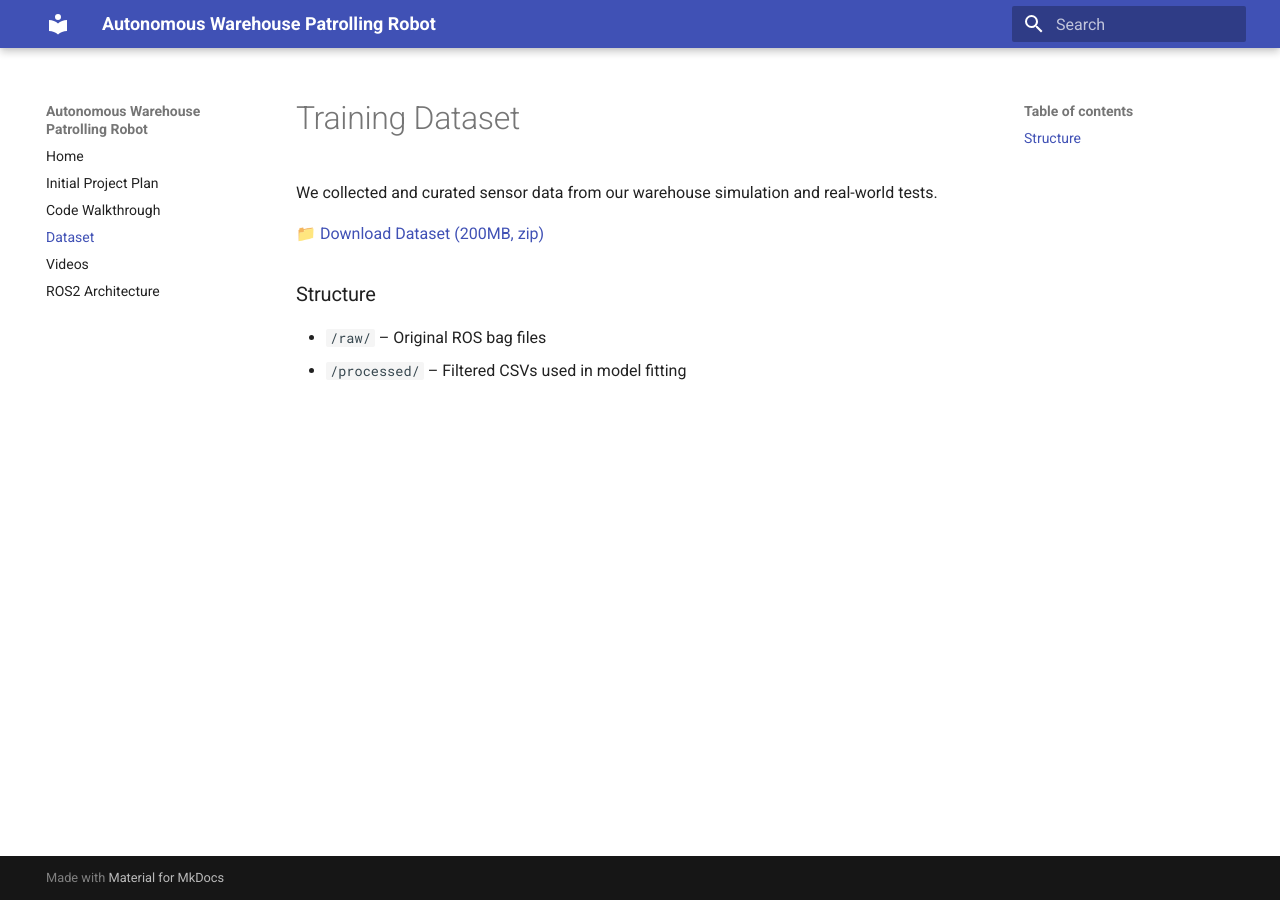
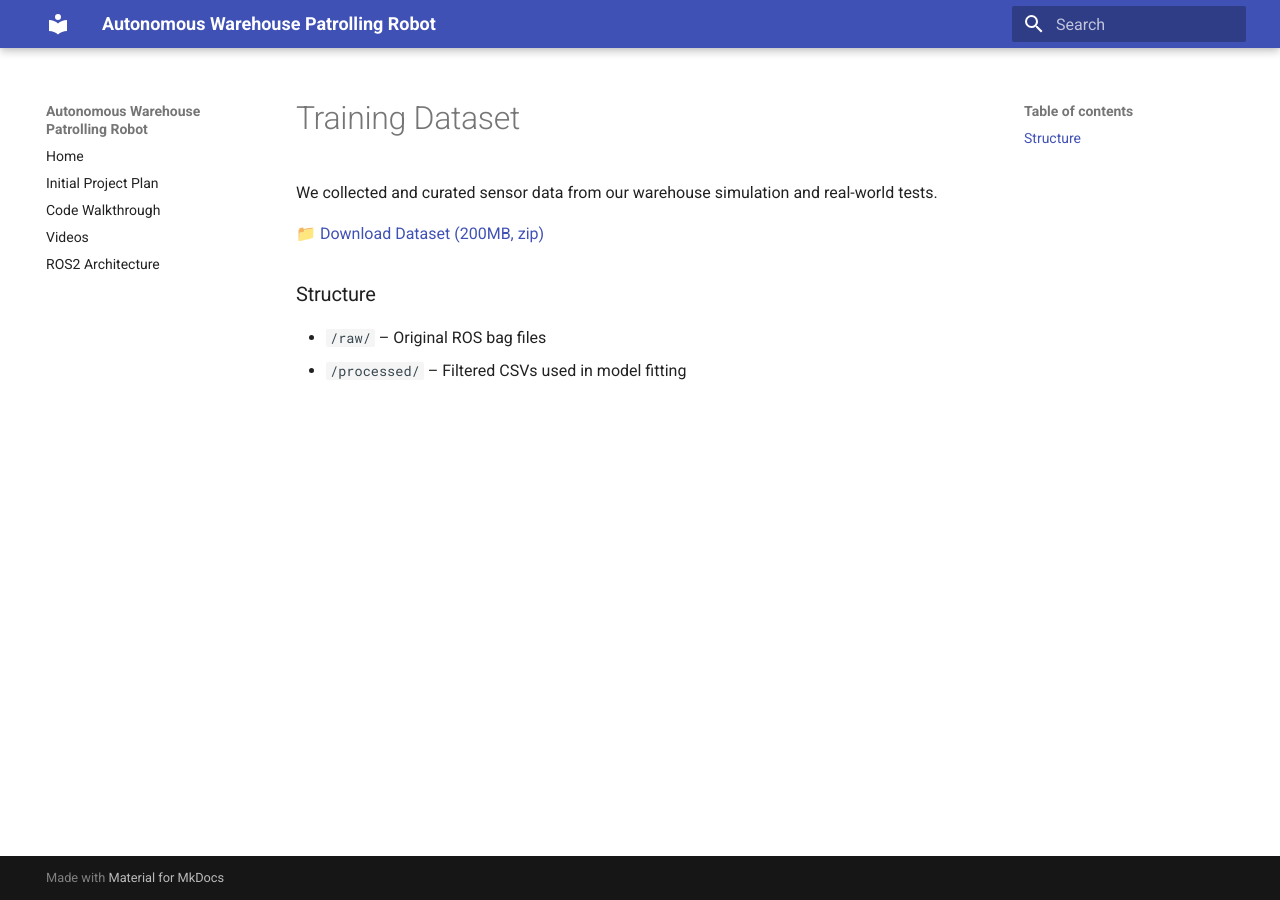
Before and after one commit to ASU-RAS598-2025-S-Team08/RAS598-2025-S-Team08.github.io, an MkDocs documentation site: the page built from docs/dataset.md, in a window 1280 px wide. Built offline with MkDocs 1.6.1 and Material for MkDocs 9.7.7, drawn with Linux system fonts in a browser that asks for light colours.

Commit message:
Update mkdocs.yml

```diff
--- a/mkdocs.yml
+++ b/mkdocs.yml
@@ -5,7 +5,6 @@ nav:
   - Home: final_report.md
   - Initial Project Plan: index.md
   - Code Walkthrough: codewalkthrough.md
-  - Dataset: dataset.md
   - Videos: videos.md
   - ROS2 Architecture: ros2_architecture.md
 markdown_extensions:
```
